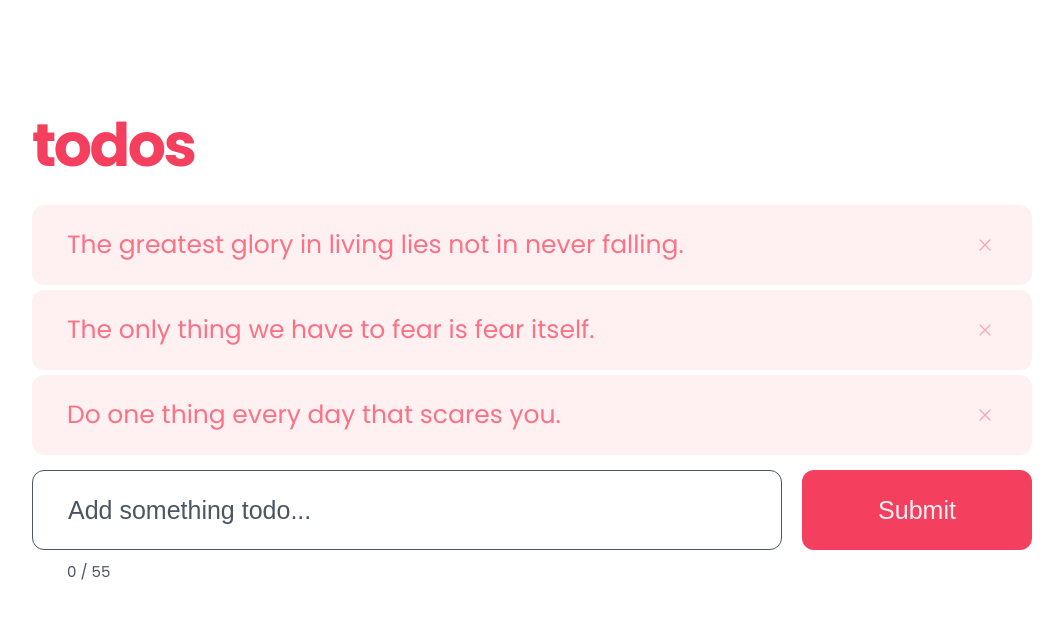
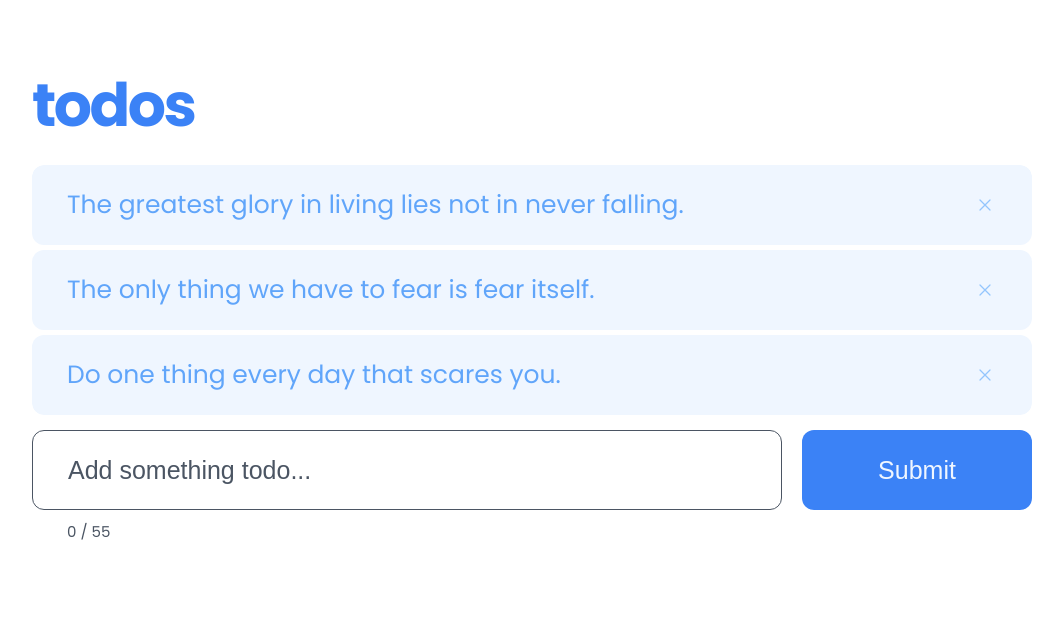
Before and after one commit to regtrey/proj-01-todos, a React (Vite) app: page / in a window 1280 px wide. Shown: the top 618 px of the page, without its empty margins (108-1171 px from the left). Built offline with nearby package versions, Linux system fonts and the light colour scheme.

Commit message:
Update app ui

```diff
--- a/src/App.jsx
+++ b/src/App.jsx
@@ -6,7 +6,7 @@ import Heading from './ui/Heading';
 
 const StyledAppLayout = styled.main`
   height: 100dvh;
-  padding-top: 10rem;
+  padding-top: 6rem;
   display: flex;
   flex-direction: column;
   align-items: center;
--- a/src/features/todo/Todos.jsx
+++ b/src/features/todo/Todos.jsx
@@ -1,9 +1,9 @@
 import styled from 'styled-components';
-import { memo } from 'react';
 
 const StyledTodosContainer = styled.div`
   min-height: max-content;
-  max-height: 33.5rem;
+  /* max-height: 33.5rem; */
+  max-height: 38rem;
   width: 100rem;
   border-radius: 12px;
   display: flex;
@@ -20,8 +20,8 @@ const StyledTodosContainer = styled.div`
   }
 `;
 
-const Todos = memo(function Todos({ todos, render }) {
+function Todos({ todos, render }) {
   return <StyledTodosContainer>{todos.map(render)}</StyledTodosContainer>;
-});
+}
 
 export default Todos;
--- a/src/features/todo/TodosContainer.jsx
+++ b/src/features/todo/TodosContainer.jsx
@@ -61,6 +61,7 @@ function TodosContainer() {
           placeholder="Add something todo..."
           value={todoInput}
           onChange={(e) => setTodoInput(e.target.value)}
+          isMaxed={isMaxed}
         />
         <CharLimit isMaxed={isMaxed}>
           {numChars} / {maxChars}
--- a/src/styles/GlobalStyles.js
+++ b/src/styles/GlobalStyles.js
@@ -15,14 +15,17 @@ const GlobalStyles = createGlobalStyle`
         --color-grey-800:#1f2937;
 
         /* Brand */
-        --color-brand-50:#fff1f2;
-        --color-brand-100:#ffe4e6;
-        --color-brand-200:#fecdd3;
-        --color-brand-300:#fda4af;
-        --color-brand-400:#fb7185;
-        --color-brand-500:#f43f5e;
-        --color-brand-600:#e11d48;
-        --color-brand-700:#be123c;
+        --color-brand-50: #eff6ff;
+        --color-brand-100: #dbeafe;
+        --color-brand-200: #bfdbfe;
+        --color-brand-300: #93c5fd;
+        --color-brand-400: #60a5fa;
+        --color-brand-500: #3b82f6;
+        --color-brand-600: #2563eb;
+        --color-brand-700: #1d4ed8;
+        --color-brand-800: #1e40af;
+        --color-brand-900: #1e3a8a;
+        --color-brand-950: #172554;
     }
 
     *,
--- a/src/ui/CharLimit.jsx
+++ b/src/ui/CharLimit.jsx
@@ -6,8 +6,7 @@ export const CharLimit = styled.span`
   top: 90px;
   left: 35px;
 
-  color: ${(props) =>
-    props.isMaxed ? 'var(--color-brand-500)' : 'var(--color-grey-600)'};
+  color: ${(props) => (props.isMaxed ? 'red' : 'var(--color-grey-600)')};
 
   @media (max-width: 768px) {
     font-size: 1.35rem;
--- a/src/ui/Form.jsx
+++ b/src/ui/Form.jsx
@@ -8,7 +8,6 @@ export const Form = styled.form`
   position: relative;
 
   @media (max-width: 768px) {
-    /* background-color: green; */
     height: max-content;
     width: 90vw;
     display: flex;
--- a/src/ui/Input.jsx
+++ b/src/ui/Input.jsx
@@ -1,4 +1,14 @@
-import styled from 'styled-components';
+import styled, { css } from 'styled-components';
+
+const variant = {
+  maxed: css`
+    border: 1.5px solid red;
+
+    &:focus {
+      outline: none;
+    }
+  `,
+};
 
 export const Input = styled.input`
   height: 100%;
@@ -8,6 +18,8 @@ export const Input = styled.input`
   border-radius: 12px;
   font-size: 2.5rem;
   padding: 0 3.5rem;
+
+  ${(props) => props.isMaxed && variant.maxed}
 
   &::placeholder {
     color: var(--color-grey-600);
```
